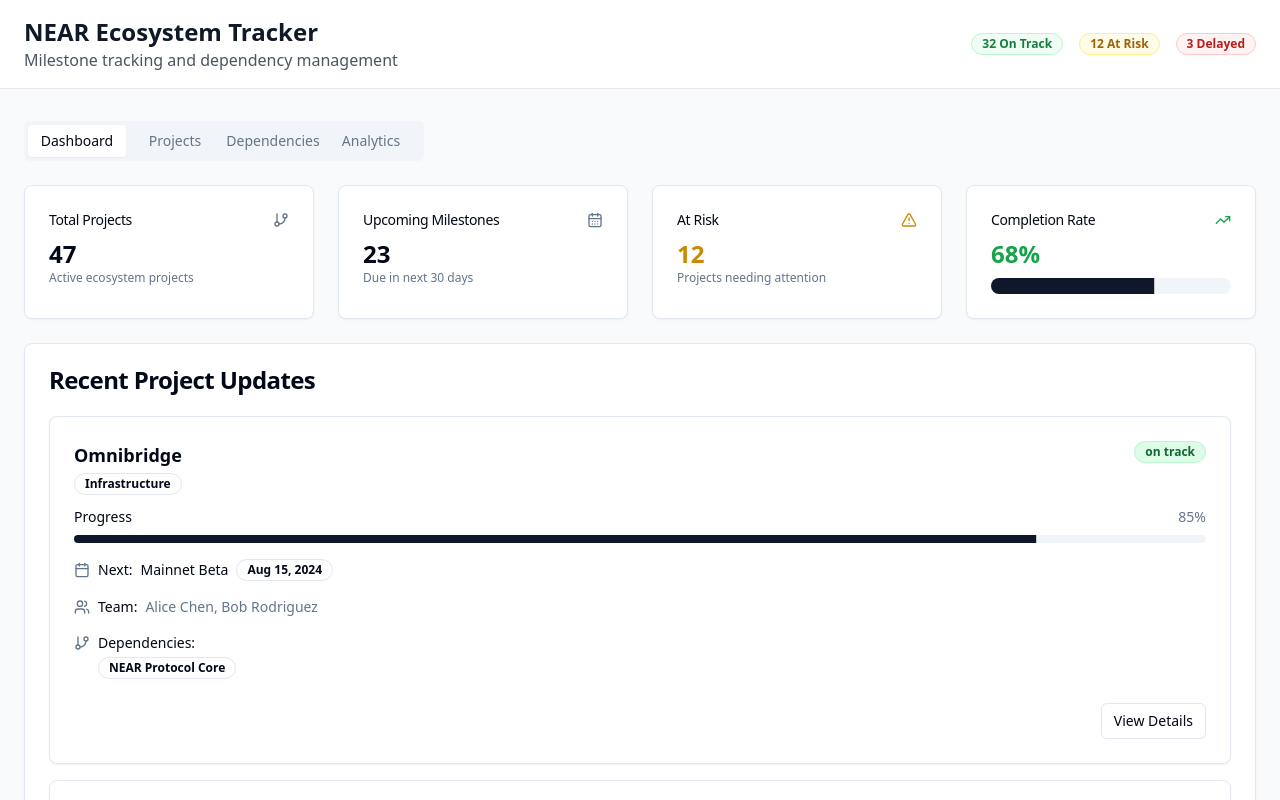
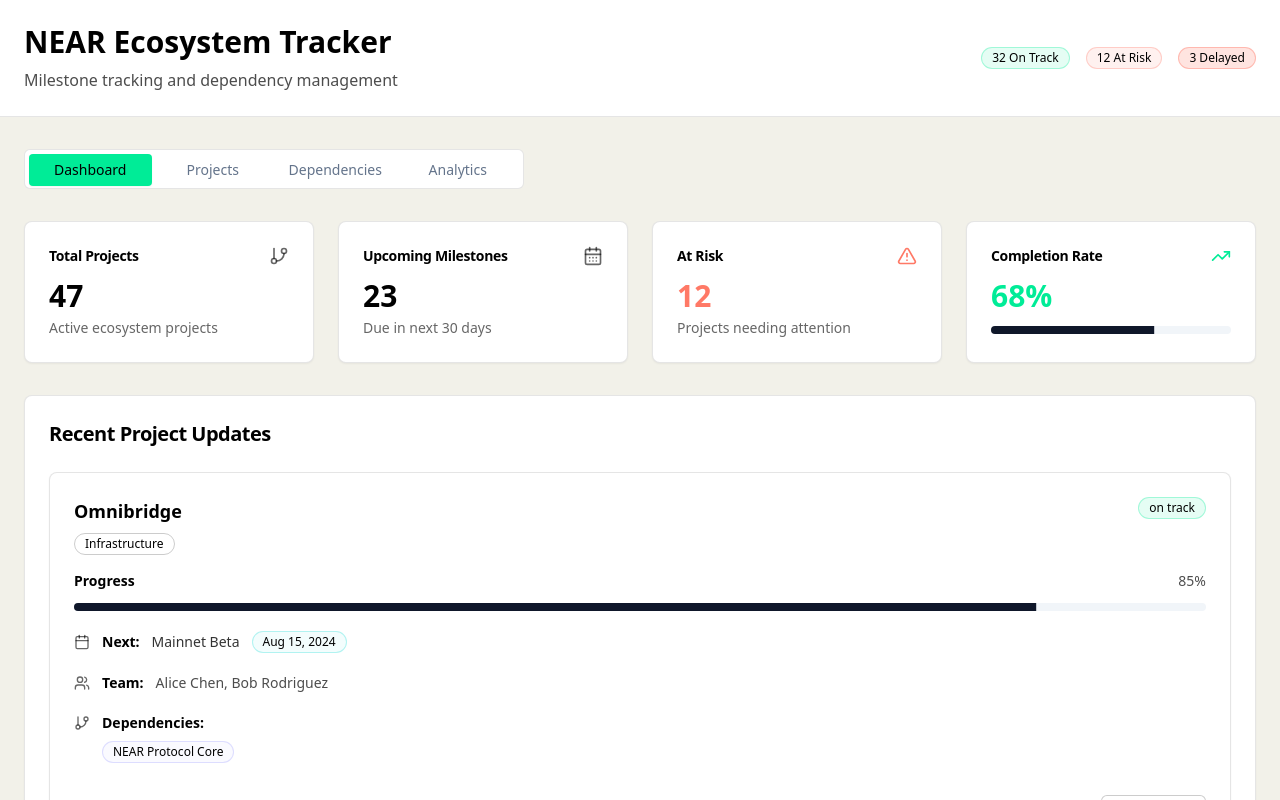
Before and after one commit to codingshot/nearmilestones, a React (Vite) app: page / in a window 1280 px wide. Shown: the top 800 px of the page. Built offline with nearby package versions, Linux system fonts and the light colour scheme.

Commit message:
Refactor: Apply NEAR brand guidelines
Apply the NEAR brand guidelines to the application, including color palette, typography, and overall theme.

```diff
--- a/src/components/DependencyGraph.tsx
+++ b/src/components/DependencyGraph.tsx
@@ -18,39 +18,39 @@ export const DependencyGraph = ({ projects }: DependencyGraphProps) => {
   const getStatusColor = (status: string) => {
     switch (status) {
       case 'on-track':
-        return 'border-green-500 bg-green-50 text-green-700';
+        return 'border-[#00ec97] bg-[#00ec97]/5 text-black';
       case 'at-risk':
-        return 'border-yellow-500 bg-yellow-50 text-yellow-700';
+        return 'border-[#ff7966] bg-[#ff7966]/5 text-black';
       case 'delayed':
-        return 'border-red-500 bg-red-50 text-red-700';
+        return 'border-[#ff7966] bg-[#ff7966]/10 text-black';
       default:
-        return 'border-gray-500 bg-gray-50 text-gray-700';
+        return 'border-black/20 bg-black/5 text-black';
     }
   };
 
   return (
     <div className="space-y-6">
-      <div className="text-sm text-muted-foreground mb-4">
+      <div className="text-sm text-black/60 mb-6 font-medium">
         Visualization showing project dependencies and their current status
       </div>
 
       {projects.map((project) => (
-        <Card key={project.id} className="overflow-hidden">
-          <CardContent className="p-4">
-            <div className="flex items-center space-x-4">
+        <Card key={project.id} className="overflow-hidden bg-white border-black/10 shadow-sm">
+          <CardContent className="p-6">
+            <div className="flex items-center space-x-6">
               {/* Project Node */}
-              <div className={`flex items-center space-x-2 px-3 py-2 rounded-lg border-2 ${getStatusColor(project.status)}`}>
+              <div className={`flex items-center space-x-3 px-4 py-3 rounded-lg border-2 ${getStatusColor(project.status)}`}>
                 <GitBranch className="h-4 w-4" />
-                <span className="font-medium">{project.name}</span>
+                <span className="font-semibold">{project.name}</span>
               </div>
 
               {/* Dependencies */}
               {project.dependencies.length > 0 && (
                 <>
-                  <ArrowRight className="h-4 w-4 text-muted-foreground" />
+                  <ArrowRight className="h-5 w-5 text-black/40" />
                   <div className="flex flex-wrap gap-2">
                     {project.dependencies.map((dep, index) => (
-                      <Badge key={index} variant="outline" className="text-xs">
+                      <Badge key={index} variant="outline" className="text-xs font-medium border-[#9797ff]/30 text-black bg-[#9797ff]/5">
                         {dep}
                       </Badge>
                     ))}
@@ -59,7 +59,7 @@ export const DependencyGraph = ({ projects }: DependencyGraphProps) => {
               )}
 
               {project.dependencies.length === 0 && (
-                <span className="text-sm text-muted-foreground italic">
+                <span className="text-sm text-black/50 italic font-medium">
                   No dependencies
                 </span>
               )}
@@ -68,12 +68,12 @@ export const DependencyGraph = ({ projects }: DependencyGraphProps) => {
         </Card>
       ))}
 
-      <div className="bg-blue-50 border border-blue-200 rounded-lg p-4">
-        <div className="flex items-start space-x-3">
-          <div className="w-5 h-5 rounded-full bg-blue-500 flex-shrink-0 mt-0.5"></div>
+      <div className="bg-[#17d9d4]/5 border border-[#17d9d4]/20 rounded-lg p-6">
+        <div className="flex items-start space-x-4">
+          <div className="w-5 h-5 rounded-full bg-[#17d9d4] flex-shrink-0 mt-0.5"></div>
           <div>
-            <h4 className="font-medium text-blue-900 mb-1">Enhanced Visualization Coming Soon</h4>
-            <p className="text-sm text-blue-700">
+            <h4 className="font-semibold text-black mb-2">Enhanced Visualization Coming Soon</h4>
+            <p className="text-sm text-black/70 font-medium">
               Interactive network graph with drag-and-drop nodes, critical path highlighting,
               and real-time dependency impact analysis will be available in the next update.
             </p>
--- a/src/components/MilestoneTimeline.tsx
+++ b/src/components/MilestoneTimeline.tsx
@@ -22,13 +22,13 @@ export const MilestoneTimeline = ({ projects }: MilestoneTimelineProps) => {
   const getStatusColor = (status: string) => {
     switch (status) {
       case 'on-track':
-        return 'border-green-500 bg-green-50';
+        return 'border-[#00ec97] bg-[#00ec97]/5';
       case 'at-risk':
-        return 'border-yellow-500 bg-yellow-50';
+        return 'border-[#ff7966] bg-[#ff7966]/5';
       case 'delayed':
-        return 'border-red-500 bg-red-50';
+        return 'border-[#ff7966] bg-[#ff7966]/10';
       default:
-        return 'border-gray-500 bg-gray-50';
+        return 'border-black/20 bg-black/5';
     }
   };
 
@@ -47,36 +47,36 @@ export const MilestoneTimeline = ({ projects }: MilestoneTimelineProps) => {
     <div className="space-y-4">
       <div className="relative">
         {/* Timeline line */}
-        <div className="absolute left-4 top-0 bottom-0 w-0.5 bg-gray-200"></div>
+        <div className="absolute left-4 top-0 bottom-0 w-0.5 bg-black/10"></div>
 
         {sortedProjects.map((project, index) => (
           <div key={project.id} className="relative flex items-start space-x-4 pb-6">
             {/* Timeline dot */}
             <div className={`flex-shrink-0 w-8 h-8 rounded-full border-2 ${getStatusColor(project.status)} flex items-center justify-center z-10`}>
-              <div className="w-2 h-2 rounded-full bg-current opacity-60"></div>
+              <div className="w-2 h-2 rounded-full bg-current opacity-70"></div>
             </div>
 
             {/* Content */}
-            <Card className="flex-1 ml-2">
-              <CardContent className="p-4">
+            <Card className="flex-1 ml-2 bg-white border-black/10 shadow-sm">
+              <CardContent className="p-5">
                 <div className="flex items-start justify-between">
-                  <div className="space-y-1">
-                    <h4 className="font-medium">{project.name}</h4>
-                    <p className="text-sm text-muted-foreground">{project.nextMilestone}</p>
+                  <div className="space-y-2">
+                    <h4 className="font-semibold text-black">{project.name}</h4>
+                    <p className="text-sm text-black/70 font-medium">{project.nextMilestone}</p>
                   </div>
-                  <div className="flex items-center space-x-2">
+                  <div className="flex items-center space-x-3">
                     <Badge
                       variant={isOverdue(project.dueDate) ? "destructive" : "outline"}
-                      className="text-xs"
+                      className={`text-xs font-medium ${!isOverdue(project.dueDate) ? 'border-[#17d9d4]/30 text-black bg-[#17d9d4]/5' : ''}`}
                     >
                       {formatDate(project.dueDate)}
                     </Badge>
                     <Badge
                       variant="outline"
-                      className={`text-xs ${
-                        project.status === 'on-track' ? 'border-green-500 text-green-700' :
-                        project.status === 'at-risk' ? 'border-yellow-500 text-yellow-700' :
-                        'border-red-500 text-red-700'
+                      className={`text-xs font-medium ${
+                        project.status === 'on-track' ? 'border-[#00ec97]/30 text-black bg-[#00ec97]/5' :
+                        project.status === 'at-risk' ? 'border-[#ff7966]/30 text-black bg-[#ff7966]/5' :
+                        'border-[#ff7966]/40 text-black bg-[#ff7966]/10'
                       }`}
                     >
                       {project.status.replace('-', ' ')}
--- a/src/components/ProjectCard.tsx
+++ b/src/components/ProjectCard.tsx
@@ -25,13 +25,13 @@ export const ProjectCard = ({ project }: ProjectCardProps) => {
   const getStatusColor = (status: string) => {
     switch (status) {
       case 'on-track':
-        return 'bg-green-100 text-green-800 border-green-200';
+        return 'bg-[#00ec97]/10 text-black border-[#00ec97]/30';
       case 'at-risk':
-        return 'bg-yellow-100 text-yellow-800 border-yellow-200';
+        return 'bg-[#ff7966]/10 text-black border-[#ff7966]/30';
       case 'delayed':
-        return 'bg-red-100 text-red-800 border-red-200';
+        return 'bg-[#ff7966]/20 text-black border-[#ff7966]/40';
       default:
-        return 'bg-gray-100 text-gray-800 border-gray-200';
+        return 'bg-black/5 text-black border-black/20';
     }
   };
 
@@ -44,59 +44,59 @@ export const ProjectCard = ({ project }: ProjectCardProps) => {
   };
 
   return (
-    <Card className="hover:shadow-md transition-shadow duration-200">
-      <CardHeader className="pb-3">
+    <Card className="bg-white border-black/10 shadow-sm hover:shadow-md transition-all duration-200 hover:border-[#00ec97]/30">
+      <CardHeader className="pb-4">
         <div className="flex items-start justify-between">
-          <div className="space-y-1">
-            <h3 className="font-semibold text-lg">{project.name}</h3>
-            <Badge variant="outline" className="text-xs">
+          <div className="space-y-2">
+            <h3 className="font-semibold text-lg text-black">{project.name}</h3>
+            <Badge variant="outline" className="text-xs font-medium border-black/20 text-black">
               {project.category}
             </Badge>
           </div>
-          <Badge className={getStatusColor(project.status)}>
+          <Badge className={`font-medium ${getStatusColor(project.status)}`}>
             {project.status.replace('-', ' ')}
           </Badge>
         </div>
       </CardHeader>
 
-      <CardContent className="space-y-4">
+      <CardContent className="space-y-5">
         {/* Progress */}
-        <div className="space-y-2">
+        <div className="space-y-3">
           <div className="flex justify-between items-center">
-            <span className="text-sm font-medium">Progress</span>
-            <span className="text-sm text-muted-foreground">{project.progress}%</span>
+            <span className="text-sm font-semibold text-black">Progress</span>
+            <span className="text-sm text-black/70 font-medium">{project.progress}%</span>
           </div>
           <Progress value={project.progress} className="h-2" />
         </div>
 
         {/* Next Milestone */}
-        <div className="flex items-center space-x-2 text-sm">
-          <Calendar className="h-4 w-4 text-muted-foreground" />
-          <span className="font-medium">Next:</span>
-          <span>{project.nextMilestone}</span>
-          <Badge variant="outline" className="text-xs">
+        <div className="flex items-center space-x-3 text-sm">
+          <Calendar className="h-4 w-4 text-black/60" />
+          <span className="font-semibold text-black">Next:</span>
+          <span className="text-black/80">{project.nextMilestone}</span>
+          <Badge variant="outline" className="text-xs font-medium border-[#17d9d4]/30 text-black bg-[#17d9d4]/5">
             {formatDate(project.dueDate)}
           </Badge>
         </div>
 
         {/* Team */}
-        <div className="flex items-center space-x-2 text-sm">
-          <Users className="h-4 w-4 text-muted-foreground" />
-          <span className="font-medium">Team:</span>
-          <span className="text-muted-foreground">
+        <div className="flex items-center space-x-3 text-sm">
+          <Users className="h-4 w-4 text-black/60" />
+          <span className="font-semibold text-black">Team:</span>
+          <span className="text-black/70 font-medium">
             {project.team.join(', ')}
           </span>
         </div>
 
         {/* Dependencies */}
         {project.dependencies.length > 0 && (
-          <div className="flex items-start space-x-2 text-sm">
-            <GitBranch className="h-4 w-4 text-muted-foreground mt-0.5" />
+          <div className="flex items-start space-x-3 text-sm">
+            <GitBranch className="h-4 w-4 text-black/60 mt-0.5" />
             <div>
-              <span className="font-medium">Dependencies:</span>
-              <div className="mt-1 space-x-1">
+              <span className="font-semibold text-black">Dependencies:</span>
+              <div className="mt-2 space-x-2">
                 {project.dependencies.map((dep, index) => (
-                  <Badge key={index} variant="outline" className="text-xs">
+                  <Badge key={index} variant="outline" className="text-xs font-medium border-[#9797ff]/30 text-black bg-[#9797ff]/5">
                     {dep}
                   </Badge>
                 ))}
@@ -105,8 +105,8 @@ export const ProjectCard = ({ project }: ProjectCardProps) => {
           </div>
         )}
 
-        <div className="flex justify-end pt-2">
-          <Button variant="outline" size="sm">
+        <div className="flex justify-end pt-3">
+          <Button variant="outline" size="sm" className="font-medium border-black/20 hover:border-[#00ec97] hover:bg-[#00ec97]/5">
             View Details
           </Button>
         </div>
--- a/src/pages/Index.tsx
+++ b/src/pages/Index.tsx
@@ -29,7 +29,7 @@ const Index = () => {
       id: 1,
       name: "Omnibridge",
       category: "Infrastructure",
-      status: "on-track",
+      status: "on-track" as const,
       progress: 85,
       nextMilestone: "Mainnet Beta",
       dueDate: "2024-08-15",
@@ -40,7 +40,7 @@ const Index = () => {
       id: 2,
       name: "Agent Hub SDK",
       category: "SDK",
-      status: "at-risk",
+      status: "at-risk" as const,
       progress: 62,
       nextMilestone: "API Documentation",
       dueDate: "2024-07-28",
@@ -51,7 +51,7 @@ const Index = () => {
       id: 3,
       name: "Meteor Wallet",
       category: "Grantee",
-      status: "delayed",
+      status: "delayed" as const,
       progress: 45,
       nextMilestone: "Security Audit",
       dueDate: "2024-07-20",
@@ -61,22 +61,22 @@ const Index = () => {
   ];
 
   return (
-    <div className="min-h-screen bg-gray-50">
+    <div className="min-h-screen bg-[#f2f1e9]">
       {/* Header */}
-      <header className="bg-white border-b border-gray-200 px-6 py-4">
+      <header className="bg-white border-b border-black/10 px-6 py-6">
         <div className="max-w-7xl mx-auto flex items-center justify-between">
           <div>
-            <h1 className="text-2xl font-bold text-gray-900">NEAR Ecosystem Tracker</h1>
-            <p className="text-gray-600">Milestone tracking and dependency management</p>
+            <h1 className="text-3xl font-semibold text-black mb-2">NEAR Ecosystem Tracker</h1>
+            <p className="text-black/70 font-medium">Milestone tracking and dependency management</p>
           </div>
           <div className="flex items-center space-x-4">
-            <Badge variant="outline" className="bg-green-50 text-green-700 border-green-200">
+            <Badge variant="outline" className="bg-[#00ec97]/10 text-black border-[#00ec97]/30 font-medium">
               {ecosystemStats.onTrackProjects} On Track
             </Badge>
-            <Badge variant="outline" className="bg-yellow-50 text-yellow-700 border-yellow-200">
+            <Badge variant="outline" className="bg-[#ff7966]/10 text-black border-[#ff7966]/30 font-medium">
               {ecosystemStats.atRiskProjects} At Risk
             </Badge>
-            <Badge variant="outline" className="bg-red-50 text-red-700 border-red-200">
+            <Badge variant="outline" className="bg-[#ff7966]/20 text-black border-[#ff7966]/40 font-medium">
               {ecosystemStats.delayedProjects} Delayed
             </Badge>
           </div>
@@ -85,69 +85,69 @@ const Index = () => {
 
       {/* Main Content */}
       <div className="max-w-7xl mx-auto px-6 py-8">
-        <Tabs value={activeTab} onValueChange={setActiveTab} className="space-y-6">
-          <TabsList className="grid w-full grid-cols-4 lg:w-[400px]">
-            <TabsTrigger value="dashboard">Dashboard</TabsTrigger>
-            <TabsTrigger value="projects">Projects</TabsTrigger>
-            <TabsTrigger value="dependencies">Dependencies</TabsTrigger>
-            <TabsTrigger value="analytics">Analytics</TabsTrigger>
+        <Tabs value={activeTab} onValueChange={setActiveTab} className="space-y-8">
+          <TabsList className="grid w-full grid-cols-4 lg:w-[500px] bg-white border border-black/10">
+            <TabsTrigger value="dashboard" className="font-medium data-[state=active]:bg-[#00ec97] data-[state=active]:text-black">Dashboard</TabsTrigger>
+            <TabsTrigger value="projects" className="font-medium data-[state=active]:bg-[#00ec97] data-[state=active]:text-black">Projects</TabsTrigger>
+            <TabsTrigger value="dependencies" className="font-medium data-[state=active]:bg-[#00ec97] data-[state=active]:text-black">Dependencies</TabsTrigger>
+            <TabsTrigger value="analytics" className="font-medium data-[state=active]:bg-[#00ec97] data-[state=active]:text-black">Analytics</TabsTrigger>
           </TabsList>
 
-          <TabsContent value="dashboard" className="space-y-6">
+          <TabsContent value="dashboard" className="space-y-8">
             {/* Stats Overview */}
             <div className="grid grid-cols-1 md:grid-cols-2 lg:grid-cols-4 gap-6">
-              <Card>
-                <CardHeader className="flex flex-row items-center justify-between space-y-0 pb-2">
-                  <CardTitle className="text-sm font-medium">Total Projects</CardTitle>
-                  <GitBranch className="h-4 w-4 text-muted-foreground" />
+              <Card className="bg-white border-black/10 shadow-sm">
+                <CardHeader className="flex flex-row items-center justify-between space-y-0 pb-3">
+                  <CardTitle className="text-sm font-semibold text-black">Total Projects</CardTitle>
+                  <GitBranch className="h-5 w-5 text-black/60" />
                 </CardHeader>
                 <CardContent>
-                  <div className="text-2xl font-bold">{ecosystemStats.totalProjects}</div>
-                  <p className="text-xs text-muted-foreground">Active ecosystem projects</p>
+                  <div className="text-3xl font-semibold text-black">{ecosystemStats.totalProjects}</div>
+                  <p className="text-sm text-black/60 font-medium mt-1">Active ecosystem projects</p>
                 </CardContent>
               </Card>
 
-              <Card>
-                <CardHeader className="flex flex-row items-center justify-between space-y-0 pb-2">
-                  <CardTitle className="text-sm font-medium">Upcoming Milestones</CardTitle>
-                  <CalendarDays className="h-4 w-4 text-muted-foreground" />
+              <Card className="bg-white border-black/10 shadow-sm">
+                <CardHeader className="flex flex-row items-center justify-between space-y-0 pb-3">
+                  <CardTitle className="text-sm font-semibold text-black">Upcoming Milestones</CardTitle>
+                  <CalendarDays className="h-5 w-5 text-black/60" />
                 </CardHeader>
                 <CardContent>
-                  <div className="text-2xl font-bold">{ecosystemStats.upcomingMilestones}</div>
-                  <p className="text-xs text-muted-foreground">Due in next 30 days</p>
+                  <div className="text-3xl font-semibold text-black">{ecosystemStats.upcomingMilestones}</div>
+                  <p className="text-sm text-black/60 font-medium mt-1">Due in next 30 days</p>
                 </CardContent>
               </Card>
 
-              <Card>
-                <CardHeader className="flex flex-row items-center justify-between space-y-0 pb-2">
-                  <CardTitle className="text-sm font-medium">At Risk</CardTitle>
-                  <AlertTriangle className="h-4 w-4 text-yellow-600" />
+              <Card className="bg-white border-black/10 shadow-sm">
+                <CardHeader className="flex flex-row items-center justify-between space-y-0 pb-3">
+                  <CardTitle className="text-sm font-semibold text-black">At Risk</CardTitle>
+                  <AlertTriangle className="h-5 w-5 text-[#ff7966]" />
                 </CardHeader>
                 <CardContent>
-                  <div className="text-2xl font-bold text-yellow-600">{ecosystemStats.atRiskProjects}</div>
-                  <p className="text-xs text-muted-foreground">Projects needing attention</p>
+                  <div className="text-3xl font-semibold text-[#ff7966]">{ecosystemStats.atRiskProjects}</div>
+                  <p className="text-sm text-black/60 font-medium mt-1">Projects needing attention</p>
                 </CardContent>
               </Card>
 
-              <Card>
-                <CardHeader className="flex flex-row items-center justify-between space-y-0 pb-2">
-                  <CardTitle className="text-sm font-medium">Completion Rate</CardTitle>
-                  <TrendingUp className="h-4 w-4 text-green-600" />
+              <Card className="bg-white border-black/10 shadow-sm">
+                <CardHeader className="flex flex-row items-center justify-between space-y-0 pb-3">
+                  <CardTitle className="text-sm font-semibold text-black">Completion Rate</CardTitle>
+                  <TrendingUp className="h-5 w-5 text-[#00ec97]" />
                 </CardHeader>
                 <CardContent>
-                  <div className="text-2xl font-bold text-green-600">{ecosystemStats.completionRate}%</div>
-                  <Progress value={ecosystemStats.completionRate} className="mt-2" />
+                  <div className="text-3xl font-semibold text-[#00ec97]">{ecosystemStats.completionRate}%</div>
+                  <Progress value={ecosystemStats.completionRate} className="mt-3 h-2" />
                 </CardContent>
               </Card>
             </div>
 
             {/* Recent Projects */}
-            <Card>
+            <Card className="bg-white border-black/10 shadow-sm">
               <CardHeader>
-                <CardTitle>Recent Project Updates</CardTitle>
+                <CardTitle className="text-xl font-semibold text-black">Recent Project Updates</CardTitle>
               </CardHeader>
               <CardContent>
-                <div className="space-y-4">
+                <div className="space-y-6">
                   {recentProjects.map((project) => (
                     <ProjectCard key={project.id} project={project} />
                   ))}
@@ -156,9 +156,9 @@ const Index = () => {
             </Card>
 
             {/* Timeline Overview */}
-            <Card>
+            <Card className="bg-white border-black/10 shadow-sm">
               <CardHeader>
-                <CardTitle>Milestone Timeline</CardTitle>
+                <CardTitle className="text-xl font-semibold text-black">Milestone Timeline</CardTitle>
               </CardHeader>
               <CardContent>
                 <MilestoneTimeline projects={recentProjects} />
@@ -171,9 +171,9 @@ const Index = () => {
           </TabsContent>
 
           <TabsContent value="dependencies">
-            <Card>
+            <Card className="bg-white border-black/10 shadow-sm">
               <CardHeader>
-                <CardTitle>Ecosystem Dependencies</CardTitle>
+                <CardTitle className="text-xl font-semibold text-black">Ecosystem Dependencies</CardTitle>
               </CardHeader>
               <CardContent>
                 <DependencyGraph projects={recentProjects} />
@@ -183,23 +183,23 @@ const Index = () => {
 
           <TabsContent value="analytics">
             <div className="grid grid-cols-1 lg:grid-cols-2 gap-6">
-              <Card>
+              <Card className="bg-white border-black/10 shadow-sm">
                 <CardHeader>
-                  <CardTitle>Project Status Distribution</CardTitle>
+                  <CardTitle className="text-xl font-semibold text-black">Project Status Distribution</CardTitle>
                 </CardHeader>
                 <CardContent>
-                  <div className="h-64 flex items-center justify-center text-muted-foreground">
+                  <div className="h-64 flex items-center justify-center text-black/60 font-medium">
                     Analytics charts will be implemented here
                   </div>
                 </CardContent>
               </Card>
 
-              <Card>
+              <Card className="bg-white border-black/10 shadow-sm">
                 <CardHeader>
-                  <CardTitle>Milestone Completion Trends</CardTitle>
+                  <CardTitle className="text-xl font-semibold text-black">Milestone Completion Trends</CardTitle>
                 </CardHeader>
                 <CardContent>
-                  <div className="h-64 flex items-center justify-center text-muted-foreground">
+                  <div className="h-64 flex items-center justify-center text-black/60 font-medium">
                     Trend analysis charts will be implemented here
                   </div>
                 </CardContent>
```
Also changed, not shown: src/components/ProjectExplorer.tsx (+15 -12 lines).
